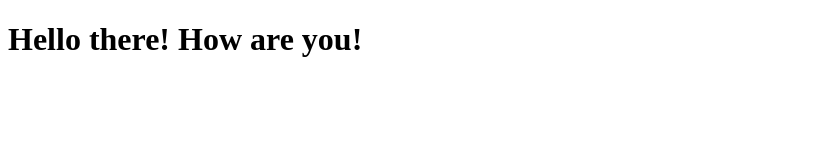
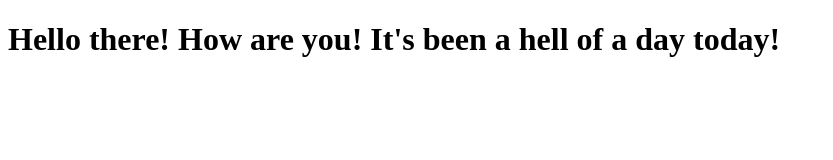
Before and after one commit to geekified05/lab-exam, a plain HTML site: page index.html in a window 1280 px wide. Shown: the whole page, without its empty margins (0-833 px from the left). Drawn offline with Linux system fonts and the light colour scheme.

Commit message:
Update index.html

```diff
--- a/index.html
+++ b/index.html
@@ -4,6 +4,6 @@
         <title>My Website</title>
     </head>
     <body>
-        <h1>Hello there! How are you!</h1>
+        <h1>Hello there! How are you! It's been a hell of a day today!</h1>
     </body>
 </html>
```
